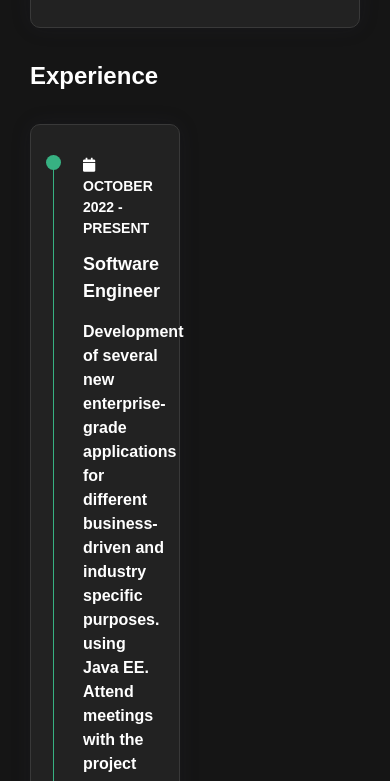
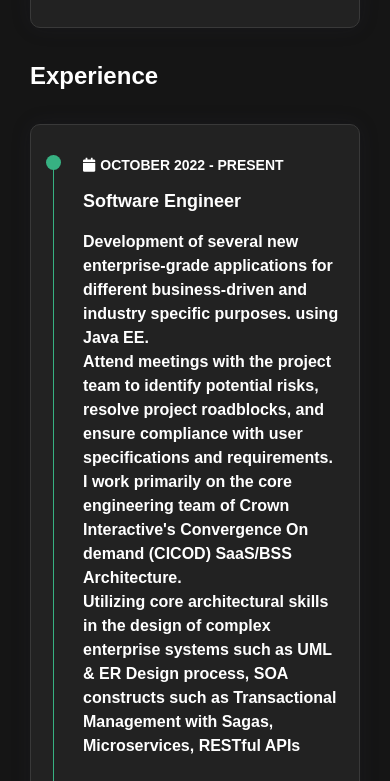
Before and after one commit to Ademiju/My-Portfolio, a plain HTML site: page index.html in a window 390 px wide. Shown: the part 3883-4664 px from the top of the page. Drawn offline with nearby package versions, Linux system fonts and the light colour scheme.

Commit message:
mobile screen fixed

```diff
--- a/index.html
+++ b/index.html
@@ -314,7 +314,7 @@
                     </div>
                   </div>
 
-                  <div class="experience padd-15">
+                  <div class="education padd-15">
                     <h3 class="title">Experience</h3>
                     <div class="row">
                       <div class="timeline-box padd-15">
```
